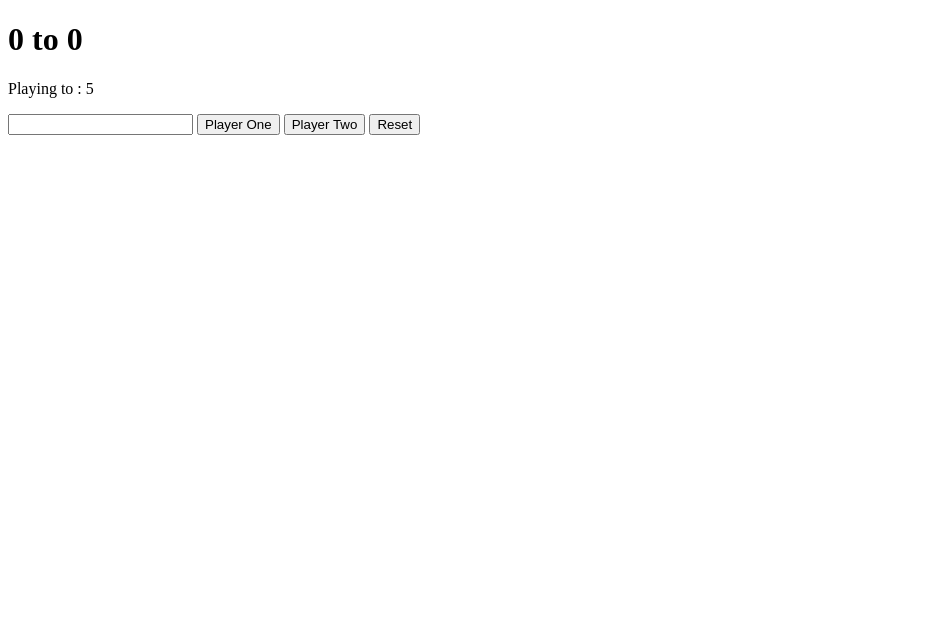
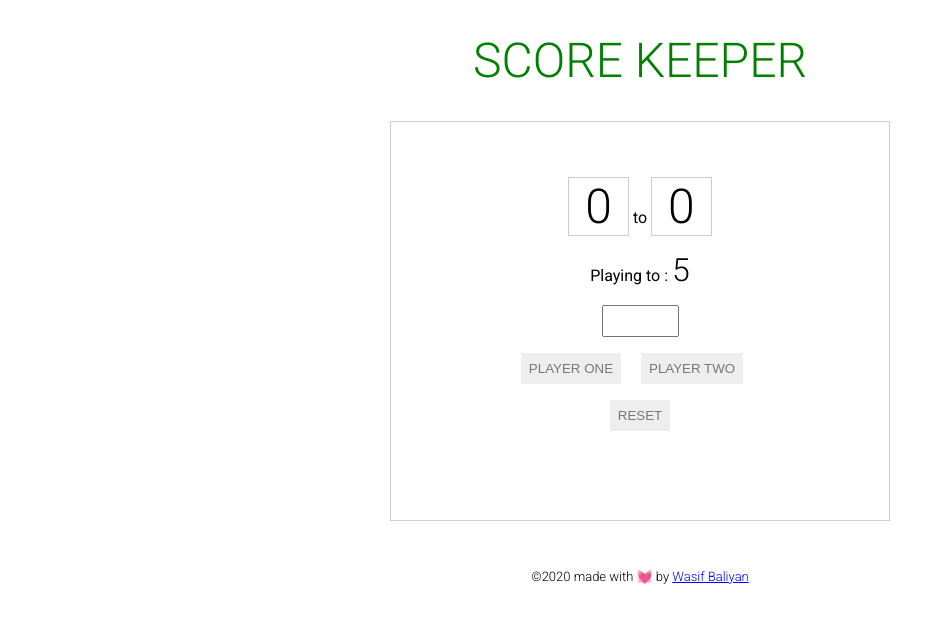
Before and after one commit to wasifbaliyan/score-keeper, a plain HTML site: page index.html in a window 1280 px wide. Shown: the whole page, without its empty margins (0-945 px from the left). Drawn offline with Linux system fonts and the light colour scheme.

Commit message:
add footer and header and update styles

```diff
--- a/css/main.css
+++ b/css/main.css
@@ -1,3 +1,119 @@
+*::before,
+*::after,
+* {
+  margin: 0;
+  padding: 0;
+  box-sizing: border-box;
+}
+
+body {
+  height: 100vh;
+  font-family: Roboto, sans-serif;
+}
+
+.header {
+  color: green;
+  font-size: 3rem;
+  font-weight: 300;
+  text-align: center;
+  padding: 2rem 0;
+  text-transform: uppercase;
+}
+
+.main {
+  max-width: 500px;
+  min-height: 50%;
+  border: 1px solid #ccc;
+  margin: 0 auto;
+  padding: 2.5rem;
+}
+
+.one,
+.two {
+  font-size: 3rem;
+  font-weight: 300;
+  padding: 0 1rem;
+  border: 1px solid #ccc;
+}
+.score_display {
+  text-align: center;
+  margin: 1rem 0;
+}
+
+.score_play {
+  text-align: center;
+  margin-bottom: 1rem;
+}
+.scoreUpTo {
+  font-size: 2rem;
+  font-weight: 300;
+}
+
+.input {
+  text-align: center;
+  margin-bottom: 1rem;
+}
+.num_input {
+  outline: none;
+  display: inline-block;
+  height: 2rem;
+  font-size: 1.2rem;
+}
+
+.player_btn {
+  text-align: center;
+  margin-bottom: 1rem;
+}
+
+.p1,
+.p2 {
+  margin-right: 1rem;
+  text-transform: uppercase;
+  color: #777;
+  background-color: #eee;
+  outline: none;
+  border: none;
+  display: inline-block;
+  padding: 8px;
+  transition: all 0.3s;
+  cursor: pointer;
+}
+
+.p1:hover,
+.p2:hover,
+.reset:hover {
+  color: #fff;
+  background-color: green;
+}
+
+.reset_btn {
+  text-align: center;
+}
+.reset {
+  text-transform: uppercase;
+  color: #777;
+  background-color: #eee;
+  outline: none;
+  border: none;
+  display: inline-block;
+  padding: 8px;
+  transition: all 0.3s;
+  cursor: pointer;
+}
+
+.footer {
+  text-align: center;
+  margin: 3rem 0;
+  font-weight: 300;
+  font-size: small;
+}
+
+.footer a {
+  color: blue;
+}
+.footer a:hover {
+  text-decoration: none;
+}
 .success {
   color: green;
 }
--- a/index.html
+++ b/index.html
@@ -3,14 +3,35 @@
   <head>
     <title>Score Keeper</title>
     <link rel="stylesheet" type="text/css" href="./css/main.css" />
+    <link
+      href="https://fonts.googleapis.com/css2?family=Roboto:wght@300;400&display=swap"
+      rel="stylesheet"
+    />
   </head>
   <body>
-    <h1><span class="one">0</span> to <span class="two">0</span></h1>
-    <p>Playing to : <span class="scoreUpTo">5</span></p>
-    <input class="" type="number" />
-    <button class="p1">Player One</button>
-    <button class="p2">Player Two</button>
-    <button class="reset">Reset</button>
+    <header class="header">Score Keeper</header>
+    <main class="main">
+      <div class="score_display">
+        <span class="one">0</span> to <span class="two">0</span>
+      </div>
+      <div class="score_play">
+        Playing to : <span class="scoreUpTo">5</span>
+      </div>
+      <div class="input">
+        <input class="num_input" min="0" max="100" type="number" />
+      </div>
+      <div class="player_btn">
+        <button class="p1">Player One</button>
+        <button class="p2">Player Two</button>
+      </div>
+      <div class="reset_btn">
+        <button class="reset">Reset</button>
+      </div>
+    </main>
+    <footer class="footer">
+      ©2020 made with 💓 by
+      <a href="https://wasifbaliyan.github.io" target="_blank">Wasif Baliyan</a>
+    </footer>
     <script src="./js/index.js" type="text/javascript"></script>
   </body>
 </html>
--- a/js/index.js
+++ b/js/index.js
@@ -8,21 +8,23 @@ let maxScore = document.querySelector(".scoreUpTo");
 let gameOver = false;
 let winningScore = 5;
 
-player1.addEventListener("click", function() {
+player1.addEventListener("click", function () {
   if (!gameOver) {
     score1.textContent++;
     if (score1.textContent == winningScore) {
       gameOver = true;
       score1.classList.add("success");
+      alert("Player 1 is the winner");
     }
   }
 });
-player2.addEventListener("click", function() {
+player2.addEventListener("click", function () {
   if (!gameOver) {
     score2.textContent++;
     if (score2.textContent == winningScore) {
       gameOver = true;
       score2.classList.add("success");
+      alert("Player 2 is the winner");
     }
   }
 });
@@ -33,11 +35,11 @@ function resetGame() {
   score1.classList.remove("success");
   score2.classList.remove("success");
 }
-reset.addEventListener("click", function() {
+reset.addEventListener("click", function () {
   resetGame();
 });
 
-inputScore.addEventListener("change", function() {
+inputScore.addEventListener("change", function () {
   maxScore.textContent = this.value;
   winningScore = Number(this.value);
   resetGame();
```
